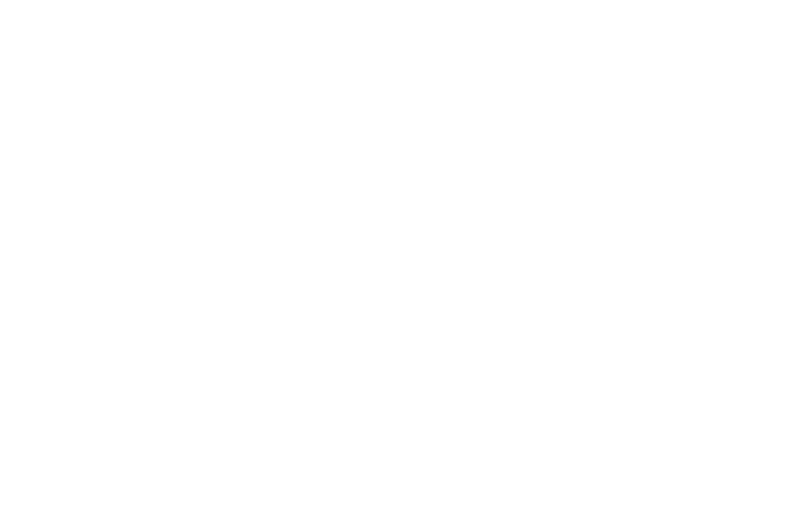
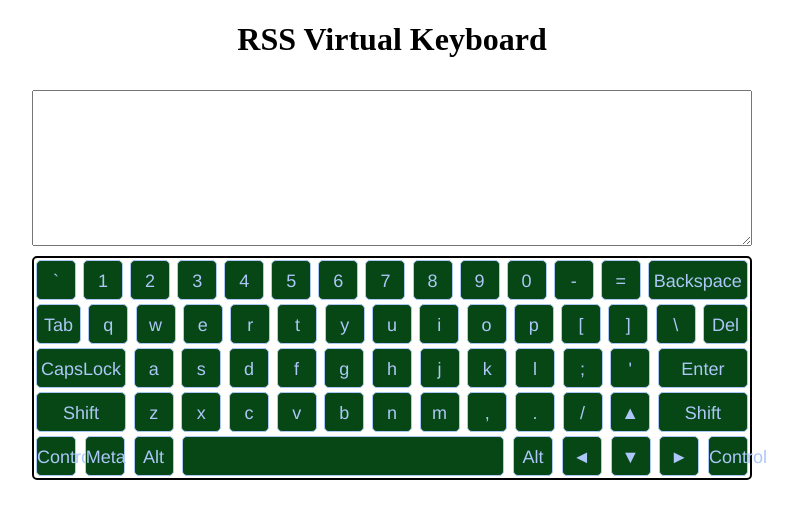
Before and after one commit to atmoranso/virtual-keyboard, a website built with webpack: page src/index.html in a window 1280 px wide. Shown: the whole page, without its empty margins (248-1045 px from the left). Built offline with nearby package versions, Linux system fonts and the light colour scheme.

Commit message:
feat: add html generation

```diff
--- a/src/index.js
+++ b/src/index.js
@@ -1,3 +1,5 @@
 import './sass/style.scss';
+import Keyboard from './scripts/keyboard';
 
-console.log('Hello World!');
+const keyboard = new Keyboard();
+keyboard.start();
--- a/src/sass/abstracts/_mixins.scss
+++ b/src/sass/abstracts/_mixins.scss
@@ -24,7 +24,7 @@
     @if $size {
         font-size: $size;
     }
-    @if $colour {
+    @if $color {
         color: $color;
     }
     @if $weight {
--- a/src/sass/abstracts/_variables.scss
+++ b/src/sass/abstracts/_variables.scss
@@ -1,3 +1,5 @@
 // fonts
 
 // colors
+$color-key-text: #acc7f8;
+$color-key-bg: #064715;
--- a/src/sass/layouts/_footer.scss
+++ /dev/null
@@ -1 +0,0 @@
-// footer
--- a/src/sass/layouts/_header.scss
+++ /dev/null
@@ -1 +0,0 @@
-// header
--- a/src/sass/layouts/_main.scss
+++ b/src/sass/layouts/_main.scss
@@ -1 +1,30 @@
-// main
+.app {
+}
+.app__wrapper {
+    margin: 0 auto;
+    @include flexColumn(flex-start, center);
+}
+.app__text-block {
+    display: block;
+    width: 720px;
+    margin: 10px auto;
+}
+.keyboard {
+    width: 720px;
+    border: 2px solid;
+    border-radius: 5px;
+}
+.keyboard__row {
+    @include flexRow(space-between);
+}
+.keyboard__key {
+    width: 40px;
+    height: 40px;
+    margin: 2px;
+    @include font-source-sans(18px, $color-key-text, normal, 40px);
+    text-align: center;
+    vertical-align: middle;
+    border: 1px solid;
+    border-radius: 5px;
+    background-color: $color-key-bg;
+}
--- /dev/null
+++ b/src/scripts/keyboard.js
@@ -0,0 +1,23 @@
+import Render from './render';
+import { keys } from './keys';
+
+export default class Keyboard {
+  language = 'en';
+  render;
+
+  constructor() {
+    this.language = this.loadLanguage();
+    this.render = new Render(this.language);
+  }
+  start() {
+    this.render.renderHTML(keys);
+  }
+  saveLanguage() {
+    localStorage.setItem('atmoKeyboardLang', this.language);
+  }
+  loadLanguage() {
+    let language = localStorage.getItem('atmoKeyboardLang');
+    if (language) return language;
+    else return 'en';
+  }
+}
--- /dev/null
+++ b/src/scripts/keys.js
@@ -0,0 +1,386 @@
+export const keys = {
+  Backquote: {
+    en: { key: '`', keyUp: '`' },
+    ru: { key: 'ё', keyUp: 'Ё' },
+    isFunc: false,
+    width: '40px',
+  },
+  Digit1: {
+    en: { key: '1', keyUp: '!' },
+    ru: { key: '1', keyUp: '!' },
+    isFunc: false,
+    width: '40px',
+  },
+  Digit2: {
+    en: { key: '2', keyUp: '@' },
+    ru: { key: '2', keyUp: '"' },
+    isFunc: false,
+    width: '40px',
+  },
+  Digit3: {
+    en: { key: '3', keyUp: '#' },
+    ru: { key: '3', keyUp: '№' },
+    isFunc: false,
+    width: '40px',
+  },
+  Digit4: {
+    en: { key: '4', keyUp: '$' },
+    ru: { key: '4', keyUp: ';' },
+    isFunc: false,
+    width: '40px',
+  },
+  Digit5: {
+    en: { key: '5', keyUp: '%' },
+    ru: { key: '5', keyUp: '%' },
+    isFunc: false,
+    width: '40px',
+  },
+  Digit6: {
+    en: { key: '6', keyUp: '^' },
+    ru: { key: '6', keyUp: ':' },
+    isFunc: false,
+    width: '40px',
+  },
+  Digit7: {
+    en: { key: '7', keyUp: '&' },
+    ru: { key: '7', keyUp: '?' },
+    isFunc: false,
+    width: '40px',
+  },
+  Digit8: {
+    en: { key: '8', keyUp: '*' },
+    ru: { key: '8', keyUp: '*' },
+    isFunc: false,
+    width: '40px',
+  },
+  Digit9: {
+    en: { key: '9', keyUp: '(' },
+    ru: { key: '9', keyUp: '(' },
+    isFunc: false,
+    width: '40px',
+  },
+  Digit0: {
+    en: { key: '0', keyUp: ')' },
+    ru: { key: '0', keyUp: ')' },
+    isFunc: false,
+    width: '40px',
+  },
+  Minus: {
+    en: { key: '-', keyUp: '_' },
+    ru: { key: '-', keyUp: '_' },
+    isFunc: false,
+    width: '40px',
+  },
+  Equal: {
+    en: { key: '=', keyUp: '+' },
+    ru: { key: '=', keyUp: '+' },
+    isFunc: false,
+    width: '40px',
+  },
+  Backspace: {
+    en: { key: 'Backspace', keyUp: 'Backspace' },
+    ru: { key: 'Backspace', keyUp: 'Backspace' },
+    isFunc: true,
+    width: '100px',
+  },
+  Tab: {
+    en: { key: 'Tab', keyUp: 'Tab' },
+    ru: { key: 'Tab', keyUp: 'Tab' },
+    isFunc: true,
+    width: '45px',
+  },
+  KeyQ: {
+    en: { key: 'q', keyUp: 'Q' },
+    ru: { key: 'й', keyUp: 'Й' },
+    isFunc: false,
+    width: '40px',
+  },
+  KeyW: {
+    en: { key: 'w', keyUp: 'W' },
+    ru: { key: 'ц', keyUp: 'Ц' },
+    isFunc: false,
+    width: '40px',
+  },
+  KeyE: {
+    en: { key: 'e', keyUp: 'E' },
+    ru: { key: 'у', keyUp: 'У' },
+    isFunc: false,
+    width: '40px',
+  },
+  KeyR: {
+    en: { key: 'r', keyUp: 'R' },
+    ru: { key: 'к', keyUp: 'К' },
+    isFunc: false,
+    width: '40px',
+  },
+  KeyT: {
+    en: { key: 't', keyUp: 'T' },
+    ru: { key: 'е', keyUp: 'Е' },
+    isFunc: false,
+    width: '40px',
+  },
+  KeyY: {
+    en: { key: 'y', keyUp: 'Y' },
+    ru: { key: 'н', keyUp: 'Н' },
+    isFunc: false,
+    width: '40px',
+  },
+  KeyU: {
+    en: { key: 'u', keyUp: 'U' },
+    ru: { key: 'г', keyUp: 'Г' },
+    isFunc: false,
+    width: '40px',
+  },
+  KeyI: {
+    en: { key: 'i', keyUp: 'I' },
+    ru: { key: 'ш', keyUp: 'Ш' },
+    isFunc: false,
+    width: '40px',
+  },
+  KeyO: {
+    en: { key: 'o', keyUp: 'O' },
+    ru: { key: 'щ', keyUp: 'Щ' },
+    isFunc: false,
+    width: '40px',
+  },
+  KeyP: {
+    en: { key: 'p', keyUp: 'P' },
+    ru: { key: 'з', keyUp: 'З' },
+    isFunc: false,
+    width: '40px',
+  },
+  BracketLeft: {
+    en: { key: '[', keyUp: '{' },
+    ru: { key: 'х', keyUp: 'Х' },
+    isFunc: false,
+    width: '40px',
+  },
+  BracketRight: {
+    en: { key: ']', keyUp: '}' },
+    ru: { key: 'ъ', keyUp: 'Ъ' },
+    isFunc: false,
+    width: '40px',
+  },
+  Backslash: {
+    en: { key: '\\', keyUp: '|' },
+    ru: { key: '\\', keyUp: '/' },
+    isFunc: false,
+    width: '40px',
+  },
+  Delete: {
+    en: { key: 'Del', keyUp: 'Del' },
+    ru: { key: 'Del', keyUp: 'Del' },
+    isFunc: true,
+    width: '45px',
+  },
+  CapsLock: {
+    en: { key: 'CapsLock', keyUp: 'CapsLock' },
+    ru: { key: 'CapsLock', keyUp: 'CapsLock' },
+    isFunc: true,
+    width: '90px',
+  },
+  KeyA: {
+    en: { key: 'a', keyUp: 'A' },
+    ru: { key: 'ф', keyUp: 'Ф' },
+    isFunc: false,
+    width: '40px',
+  },
+  KeyS: {
+    en: { key: 's', keyUp: 'S' },
+    ru: { key: 'ы', keyUp: 'Ы' },
+    isFunc: false,
+    width: '40px',
+  },
+  KeyD: {
+    en: { key: 'd', keyUp: 'D' },
+    ru: { key: 'в', keyUp: 'В' },
+    isFunc: false,
+    width: '40px',
+  },
+  KeyF: {
+    en: { key: 'f', keyUp: 'F' },
+    ru: { key: 'а', keyUp: 'А' },
+    isFunc: false,
+    width: '40px',
+  },
+  KeyG: {
+    en: { key: 'g', keyUp: 'G' },
+    ru: { key: 'п', keyUp: 'П' },
+    isFunc: false,
+    width: '40px',
+  },
+  KeyH: {
+    en: { key: 'h', keyUp: 'H' },
+    ru: { key: 'р', keyUp: 'Р' },
+    isFunc: false,
+    width: '40px',
+  },
+  KeyJ: {
+    en: { key: 'j', keyUp: 'J' },
+    ru: { key: 'о', keyUp: 'О' },
+    isFunc: false,
+    width: '40px',
+  },
+  KeyK: {
+    en: { key: 'k', keyUp: 'K' },
+    ru: { key: 'л', keyUp: 'Л' },
+    isFunc: false,
+    width: '40px',
+  },
+  KeyL: {
+    en: { key: 'l', keyUp: 'l' },
+    ru: { key: 'д', keyUp: 'д' },
+    isFunc: false,
+    width: '40px',
+  },
+  Semicolon: {
+    en: { key: ';', keyUp: ':' },
+    ru: { key: 'ж', keyUp: 'Ж' },
+    isFunc: false,
+    width: '40px',
+  },
+  Quote: {
+    en: { key: "'", keyUp: '"' },
+    ru: { key: 'э', keyUp: 'Э' },
+    isFunc: false,
+    width: '40px',
+  },
+  Enter: {
+    en: { key: 'Enter', keyUp: 'Enter' },
+    ru: { key: 'Enter', keyUp: 'Enter' },
+    isFunc: true,
+    width: '90px',
+  },
+  ShiftLeft: {
+    en: { key: 'Shift', keyUp: 'Shift' },
+    ru: { key: 'Shift', keyUp: 'Shift' },
+    isFunc: true,
+    width: '90px',
+  },
+  KeyZ: {
+    en: { key: 'z', keyUp: 'Z' },
+    ru: { key: 'я', keyUp: 'Я' },
+    isFunc: false,
+    width: '40px',
+  },
+  KeyX: {
+    en: { key: 'x', keyUp: 'X' },
+    ru: { key: 'ч', keyUp: 'Ч' },
+    isFunc: false,
+    width: '40px',
+  },
+  KeyC: {
+    en: { key: 'c', keyUp: 'C' },
+    ru: { key: 'с', keyUp: 'С' },
+    isFunc: false,
+    width: '40px',
+  },
+  KeyV: {
+    en: { key: 'v', keyUp: 'V' },
+    ru: { key: 'м', keyUp: 'М' },
+    isFunc: false,
+    width: '40px',
+  },
+  KeyB: {
+    en: { key: 'b', keyUp: 'B' },
+    ru: { key: 'и', keyUp: 'И' },
+    isFunc: false,
+    width: '40px',
+  },
+  KeyN: {
+    en: { key: 'n', keyUp: 'N' },
+    ru: { key: 'т', keyUp: 'Т' },
+    isFunc: false,
+    width: '40px',
+  },
+  KeyM: {
+    en: { key: 'm', keyUp: 'M' },
+    ru: { key: 'ь', keyUp: 'Ь' },
+    isFunc: false,
+    width: '40px',
+  },
+  Comma: {
+    en: { key: ',', keyUp: '<' },
+    ru: { key: 'б', keyUp: 'Б' },
+    isFunc: false,
+    width: '40px',
+  },
+  Period: {
+    en: { key: '.', keyUp: '>' },
+    ru: { key: 'ю', keyUp: 'Ю' },
+    isFunc: false,
+    width: '40px',
+  },
+  Slash: {
+    en: { key: '/', keyUp: '?' },
+    ru: { key: '.', keyUp: ',' },
+    isFunc: false,
+    width: '40px',
+  },
+  ArrowUp: {
+    en: { key: '▲', keyUp: '▲' },
+    ru: { key: '▲', keyUp: '▲' },
+    isFunc: false,
+    width: '40px',
+  },
+  ShiftRight: {
+    en: { key: 'Shift', keyUp: 'Shift' },
+    ru: { key: 'Shift', keyUp: 'Shift' },
+    isFunc: true,
+    width: '90px',
+  },
+  ControlLeft: {
+    en: { key: 'Control', keyUp: 'Control' },
+    ru: { key: 'Control', keyUp: 'Control' },
+    isFunc: true,
+    width: '40px',
+  },
+  MetaLeft: {
+    en: { key: 'Meta', keyUp: 'Meta' },
+    ru: { key: 'Meta', keyUp: 'Meta' },
+    isFunc: true,
+    width: '40px',
+  },
+  AltLeft: {
+    en: { key: 'Alt', keyUp: 'Alt' },
+    ru: { key: 'Alt', keyUp: 'Alt' },
+    isFunc: true,
+    width: '40px',
+  },
+  Space: {
+    en: { key: ' ', keyUp: ' ' },
+    ru: { key: ' ', keyUp: ' ' },
+    isFunc: false,
+    width: '322px',
+  },
+  AltRight: {
+    en: { key: 'Alt', keyUp: 'Alt' },
+    ru: { key: 'Alt', keyUp: 'Alt' },
+    isFunc: true,
+    width: '40px',
+  },
+  ArrowLeft: {
+    en: { key: '◄', keyUp: '◄' },
+    ru: { key: '◄', keyUp: '◄' },
+    isFunc: false,
+    width: '40px',
+  },
+  ArrowDown: {
+    en: { key: '▼', keyUp: '▼' },
+    ru: { key: '▼', keyUp: '▼' },
+    isFunc: false,
+    width: '40px',
+  },
+  ArrowRight: {
+    en: { key: '►', keyUp: '►' },
+    ru: { key: '►', keyUp: '►' },
+    isFunc: false,
+    width: '40px',
+  },
+  ControlRight: {
+    en: { key: 'Control', keyUp: 'Control' },
+    ru: { key: 'Control', keyUp: 'Control' },
+    isFunc: true,
+    width: '40px',
+  },
+};
--- /dev/null
+++ b/src/scripts/render.js
@@ -0,0 +1,60 @@
+export default class Render {
+  wrapper;
+  keyboard;
+  lang;
+
+  constructor(lang) {
+    this.lang = lang;
+  }
+  renderHTML(keys) {
+    let title;
+    let textArea;
+
+    this.wrapper = this.createElement('DIV', 'app__wrapper');
+    document.body.appendChild(this.wrapper);
+    title = this.createElement('H1', 'app__title', 'RSS Virtual Keyboard');
+    this.wrapper.appendChild(title);
+    textArea = this.createElement('TEXTAREA', 'app__text-block', { rows: '10', cols: '100' });
+    this.wrapper.appendChild(textArea);
+    this.renderKeyboard(keys);
+  }
+  renderKeyboard(keys) {
+    this.keyboard = this.createElement('DIV', 'app__keyboard keyboard');
+    this.wrapper.appendChild(this.keyboard);
+
+    let keyRow = this.createElement('DIV', 'keyboard__row');
+    this.keyboard.appendChild(keyRow);
+
+    const keysInRow = [14, 15, 13, 13, 9];
+    let row = 0;
+    let keyNum = 1;
+    for (const key in keys) {
+      if (keyNum > keysInRow[row]) {
+        keyRow = this.createElement('DIV', 'keyboard__row');
+        this.keyboard.appendChild(keyRow);
+        keyNum = 1;
+        row++;
+      }
+
+      let keyBlock = this.createElement('DIV', 'keyboard__key', keys[key][this.lang].key);
+      keyBlock.style.width = keys[key].width;
+      keyRow.appendChild(keyBlock);
+      keyNum++;
+    }
+  }
+  createElement(tag, cssClass, innerHTML, properties) {
+    let element = document.createElement(tag);
+    element.className = cssClass;
+    if (typeof innerHTML == 'object') {
+      properties = innerHTML;
+      innerHTML = undefined;
+    }
+    if (innerHTML !== undefined) element.innerHTML = innerHTML;
+    if (properties !== undefined) {
+      for (const key in properties) {
+        element[key] = properties[key];
+      }
+    }
+    return element;
+  }
+}
--- a/webpack.config.js
+++ b/webpack.config.js
@@ -11,6 +11,7 @@ const stylesHandler = MiniCssExtractPlugin.loader;
 const config = {
     entry: './src/index.js',
     devtool: 'source-map',
+    watch: true,
     output: {
         path: path.resolve(__dirname, 'dist'),
         filename: 'index.js',
```
Also changed, not shown: src/index.html (+3 -1 lines), src/sass/style.scss (+4 -6 lines), .eslintrc.js.
